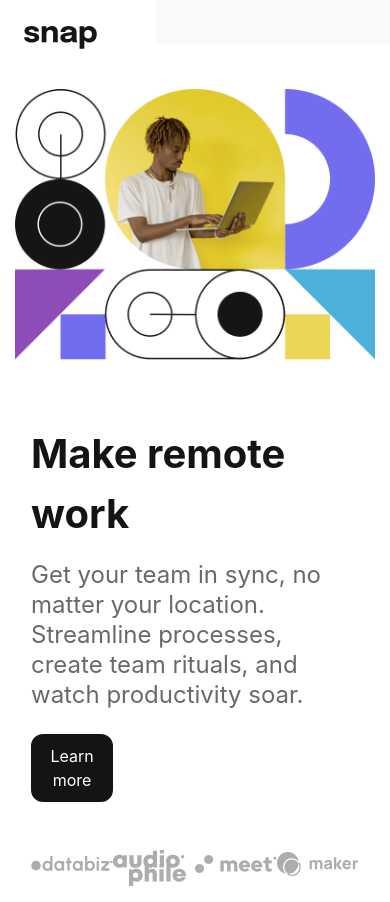
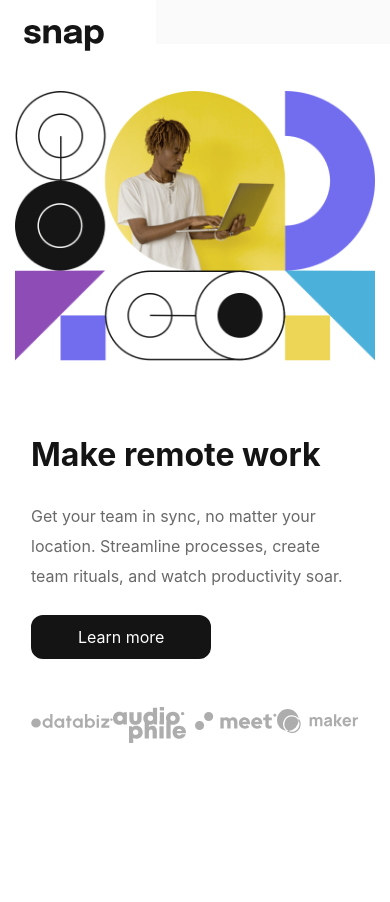
Before and after one commit to modupimaphoto/Snap, a plain HTML site: page index.html in a window 390 px wide. After the commit the page ends 844 px from the top, so only its background shows below. Drawn offline with nearby package versions, Linux system fonts and the light colour scheme.

Commit message:
increased the logo and menu size

```diff
--- a/assets/css/styles.css
+++ b/assets/css/styles.css
@@ -53,20 +53,22 @@ header li:hover {
     background-color: var(--almost-white)!important;
     color: var(--almost-black)!important;
 }
-/*
-- Mobile: 375px
-- Desktop: 1440px
-
-### Body Copy
-
-- Font size (paragraph): 18px
-
-### Font
-
-- Family: [Epilogue](https://fonts.google.com/specimen/Epilogue)
-- Weights: 500, 700
-*/
 @media (max-width: 551.98px) {
+    .logo {
+      width: 100px;
+    }
+    .menu {
+      width: 40px
+    }
+    .hero-header {
+        font-size: 2em!important;
+    }
+    .hero-text {
+        font-size: 1em;
+    }
+    .btn-dark{
+        width: 55%;
+    }
     .display-none {
         display: none;
     }
```
